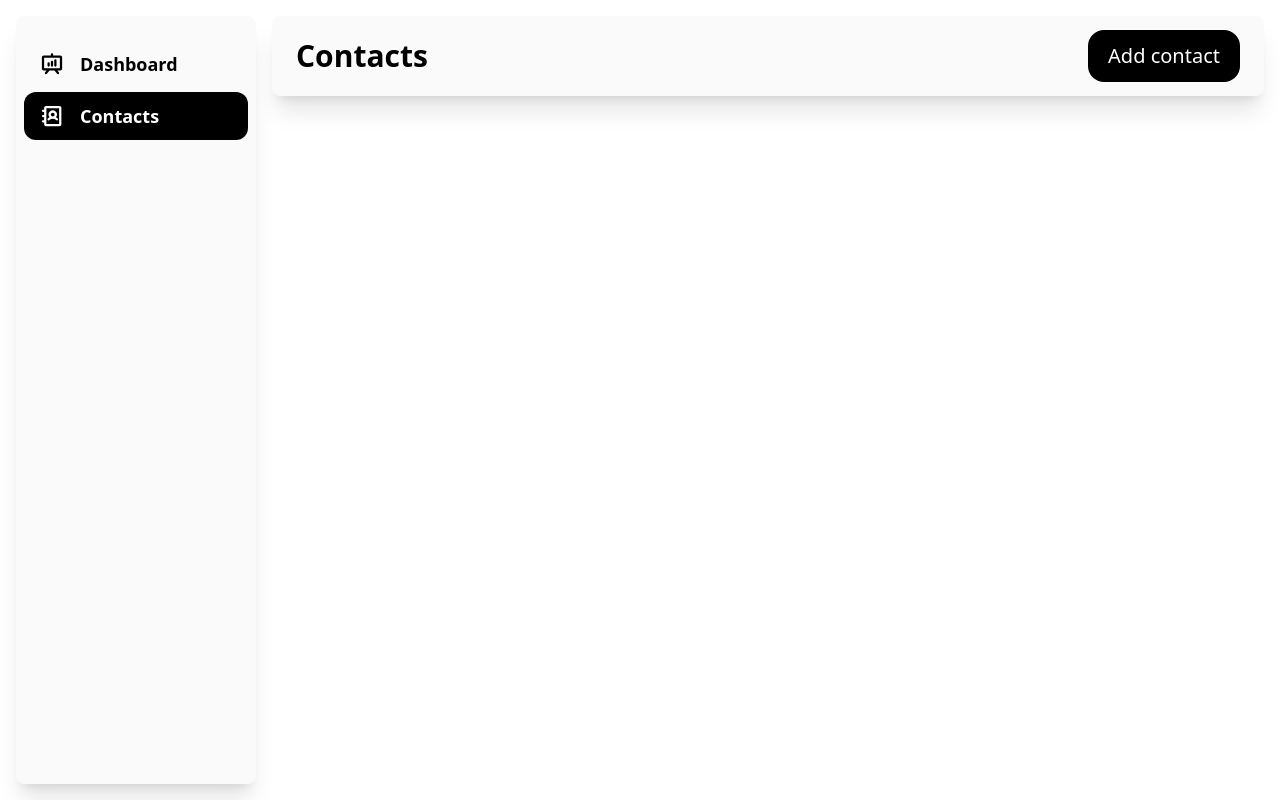
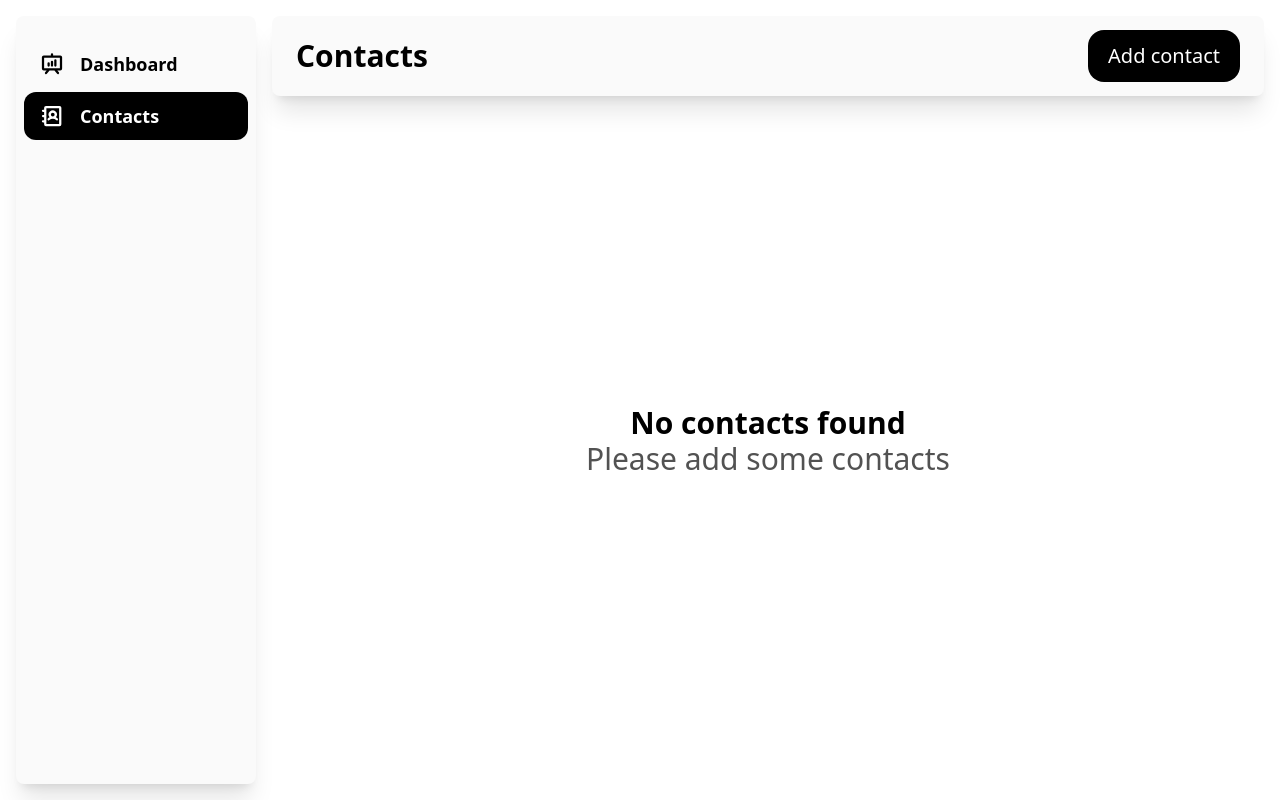
Before and after one commit to Rrhul0/taiyo-project, a Next.js app: page /contacts in a window 1280 px wide. Built offline with nearby package versions, Linux system fonts and the light colour scheme.

Commit message:
feat: added display for no contacts

```diff
--- a/pages/contacts.tsx
+++ b/pages/contacts.tsx
@@ -11,11 +11,22 @@ const ContactsPage = () => {
 
 	return (
 		<PageLayout title="Contacts" headerButton={<ContactAddButton />}>
-			<div className="flex flex-wrap gap-4 my-4 *:md:basis-[40%] *:lg:basis-[30%] *:grow *:shrink h-fit">
-				{contacts.map((contact, index) => (
-					<ContactCard contact={contact} key={contact.firstName + index} />
-				))}
-			</div>
+			{contacts?.length > 0 ? (
+				<div className="flex flex-wrap gap-4 my-4 *:md:basis-[40%] *:lg:basis-[30%] *:grow *:shrink h-fit">
+					{contacts.map((contact, index) => (
+						<ContactCard contact={contact} key={contact.firstName + index} />
+					))}
+				</div>
+			) : (
+				<div className="h-full w-full grid place-items-center">
+					<div className="text-center">
+						<h2 className="font-bold text-3xl">No contacts found</h2>
+						<p className="text-3xl text-neutral-600">
+							Please add some contacts
+						</p>
+					</div>
+				</div>
+			)}
 		</PageLayout>
 	);
 };
```
